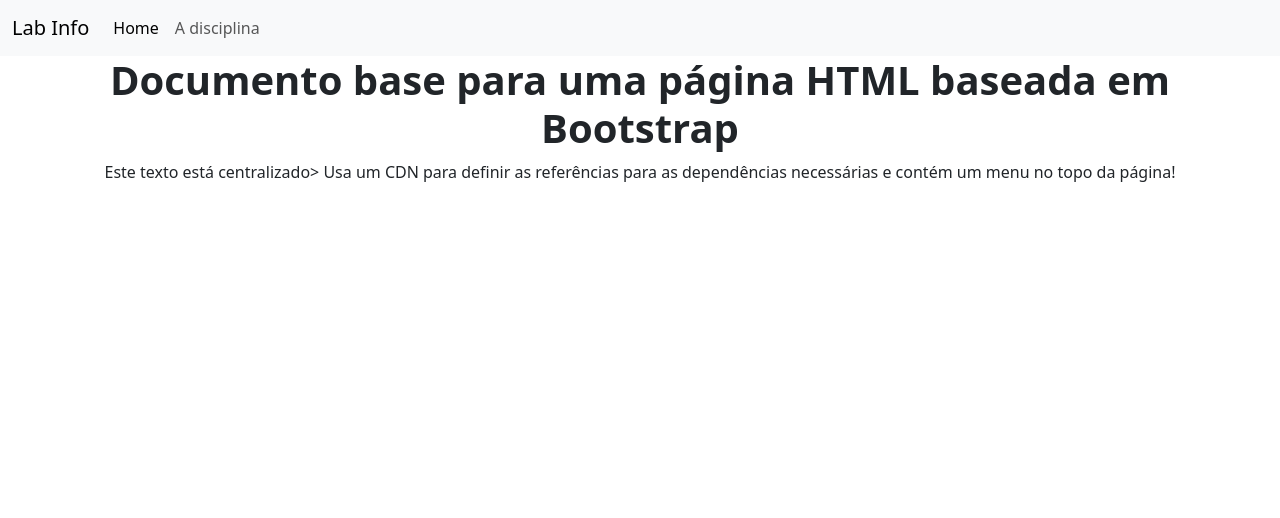
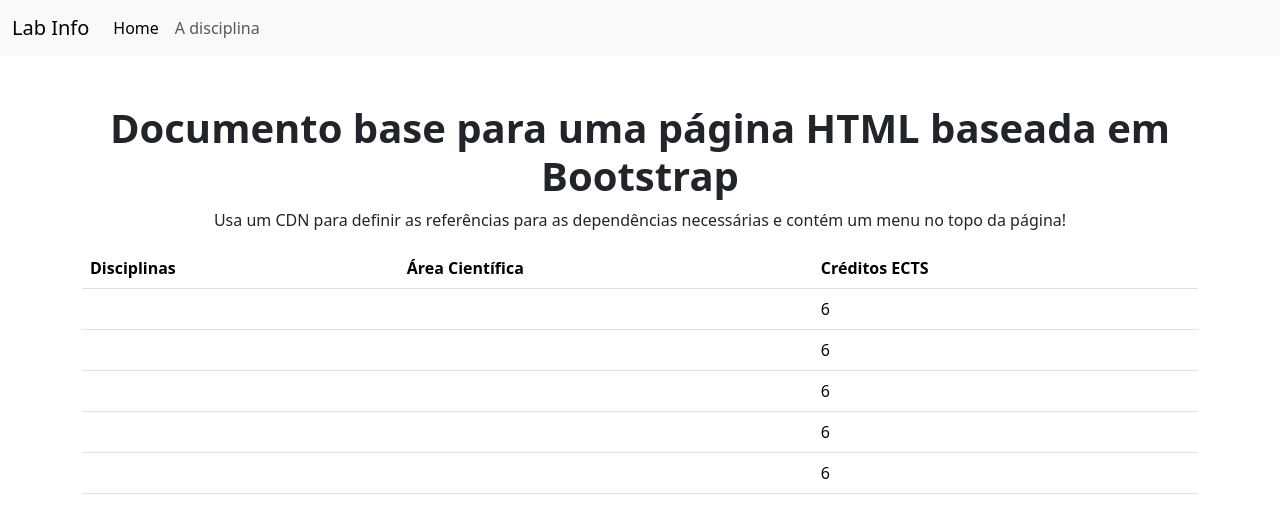
Before and after one commit to NicolasCP-12/LI2025-Teste03, a plain HTML site: page index.html in a window 1280 px wide. Drawn offline with nearby package versions, Linux system fonts and the light colour scheme.

Commit message:
5ª tarefa

```diff
--- a/index.html
+++ b/index.html
@@ -5,41 +5,80 @@
   <meta name="viewport" content="width=device-width, initial-scale=1.0">
   <title>Document</title>
   <link href="https://cdn.jsdelivr.net/npm/bootstrap@5.3.8/dist/css/bootstrap.min.css" rel="stylesheet" integrity="sha384-sRIl4kxILFvY47J16cr9ZwB07vP4J8+LH7qKQnuqkuIAvNWLzeN8tE5YBujZqJLB" crossorigin="anonymous">
-
 </head>
 <body>
+
   <nav class="navbar navbar-expand-lg bg-body-tertiary">
     <div class="container-fluid">
       <a class="navbar-brand" href="#">Lab Info</a>
-    <button class="navbar-toggler" type="button" data-bs-toggle="collapse" data-bs-target="#navbarNavDropdown" aria-controls="navbarNavDropdown" aria-expanded="false" aria-label="Toggle navigation">
+      <button class="navbar-toggler" type="button" data-bs-toggle="collapse" data-bs-target="#navbarNavDropdown"
+        aria-controls="navbarNavDropdown" aria-expanded="false" aria-label="Toggle navigation">
         <span class="navbar-toggler-icon"></span>
       </button>
       <div class="collapse navbar-collapse" id="navbarNavDropdown">
         <ul class="navbar-nav">
           <li class="nav-item">
-          <a href ="index.html" class="nav-link active" aria-current="page" href="#">Home</a>
+            <a href="index.html" class="nav-link active" aria-current="page">Home</a>
           </li>
           <li class="nav-item">
-          <a href = "disciplina.html" class="nav-link" href="#">A disciplina</a>
-        </li>
-          </ul>
+            <a href="disciplina.html" class="nav-link">A disciplina</a>
           </li>
         </ul>
       </div>
     </div>
   </nav>
-<div class="container text">
-    <h1 style="text-align: center;">
-        <b>
+
+
+  <div class="container mt-5">
+    <h1 class="text-center fw-bold">
       Documento base para uma página HTML baseada em Bootstrap
-        </b>
     </h1>
-    <p style="text-align: center;">Este texto está centralizado>
+    <p class="text-center">
       Usa um CDN para definir as referências para as dependências necessárias e contém um menu no topo da página!
     </p>
 
 
+    <div>
+      <table class="table table-hover align-middle">
+        <thead>
+          <tr>
+            <th scope="col">Disciplinas</th>
+            <th scope="col">Área Científica</th>
+            <th scope="col">Créditos ECTS</th>
+          </tr>
+        </thead>
+        <tbody>
+          <tr>
+            <td></td>
+            <td></td>
+            <td>6</td>
+          </tr>
+          <tr>
+            <td></td>
+            <td></td>
+            <td>6</td>
+          </tr>
+          <tr>
+            <td></td>
+            <td></td>
+            <td>6</td>
+          </tr>
+          <tr>
+            <td></td>
+            <td></td>
+            <td>6</td>
+          </tr>
+          <tr>
+            <td></td>
+            <td></td>
+            <td>6</td>
+          </tr>
+        </tbody>
+      </table>
+    </div>
+  </div>
+
+
   <script src="https://cdn.jsdelivr.net/npm/bootstrap@5.3.8/dist/js/bootstrap.bundle.min.js" integrity="sha384-FKyoEForCGlyvwx9Hj09JcYn3nv7wiPVlz7YYwJrWVcXK/BmnVDxM+D2scQbITxI" crossorigin="anonymous"></script>
-
 </body>
 </html>
```
Lines whose indentation alone changed are shown as unchanged.
